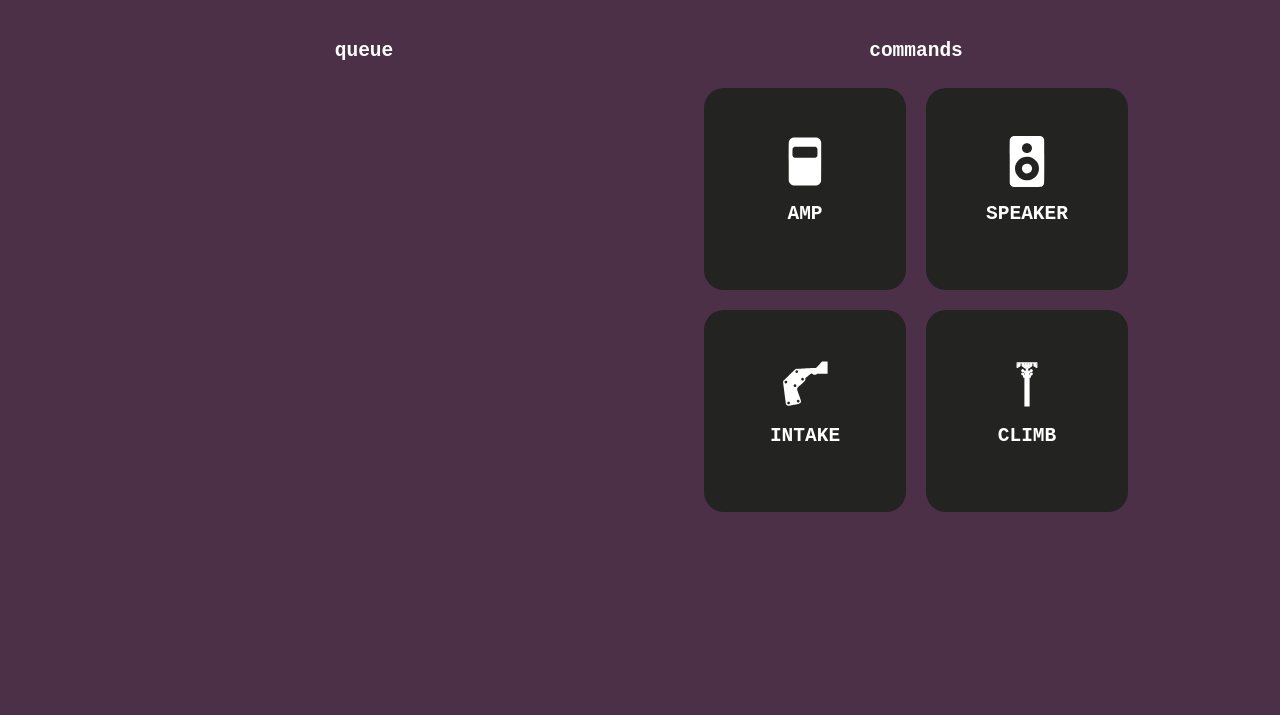
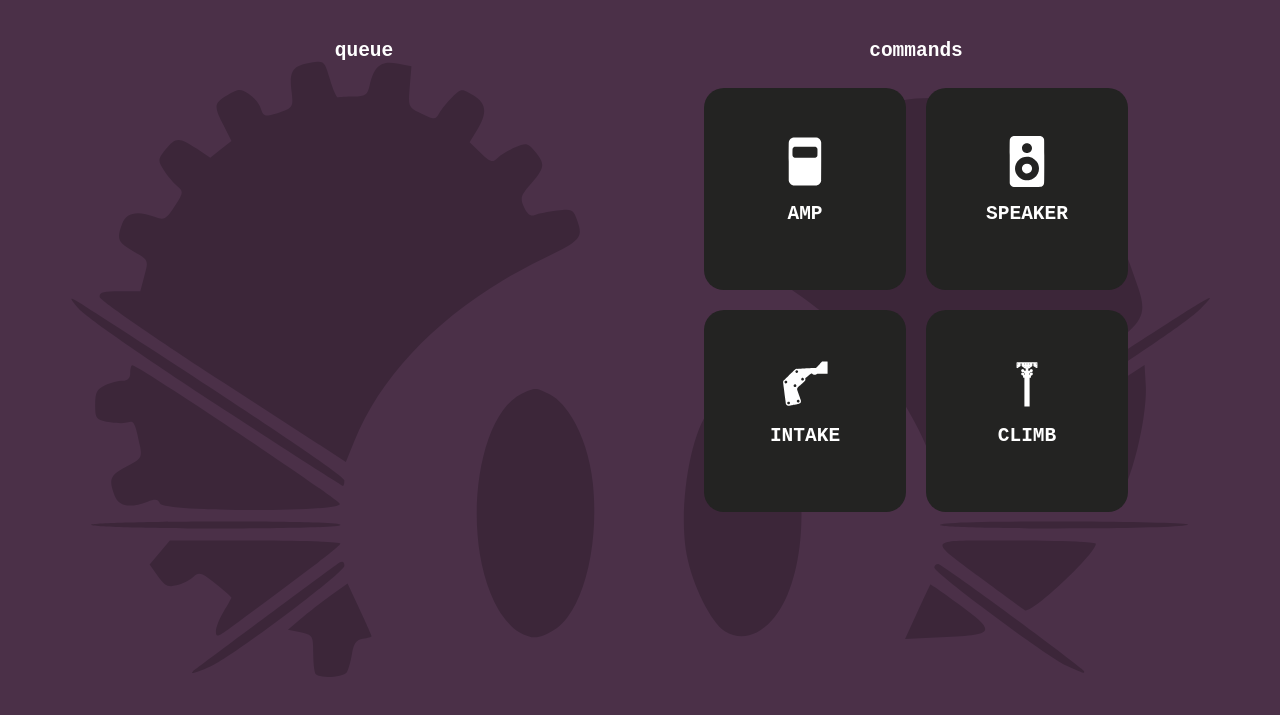
Before and after one commit to finnmprice/pigmice_command_executer, a plain HTML site: page index.html in a window 1280 px wide. Shown: the part 41-756 px from the top of the page. Drawn offline with Linux system fonts and the light colour scheme.

Commit message:
pigmice logo

```diff
--- a/index.html
+++ b/index.html
@@ -13,6 +13,7 @@
 </head>
 
 <body>
+    <img id="pigmice-logo" src="/style/pigmice.svg">
     <div id="header">
         <h2>2733 Command Handler</h2>
     </div>
--- a/style/style.css
+++ b/style/style.css
@@ -161,3 +161,14 @@ body {
     filter: brightness(60%);
     transition: 0.2s;
 }
+
+#pigmice-logo {
+    user-select: none;
+    position: fixed;
+    transform: translate(-50%, -50%);
+    top: 50%;
+    left: 50%;
+    width: 90%;
+    opacity: 0.2;
+    z-index: -1;
+}
```
Also changed, not shown: style/pigmice.svg (added).
